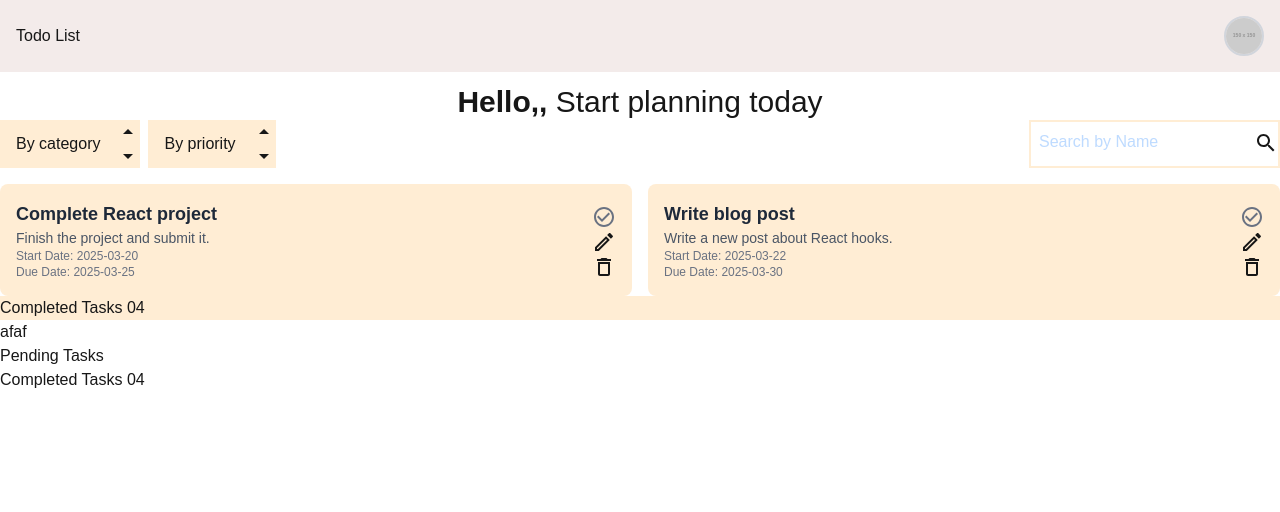
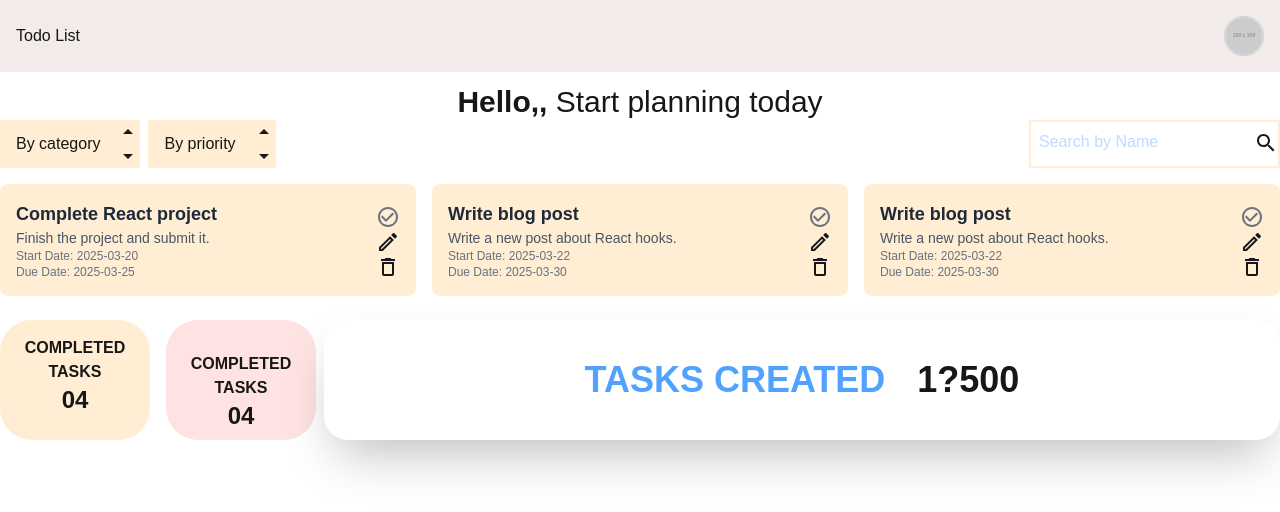
Before and after one commit to taoufikbnr/TEKANDME_Test_Bennour_Taoufik, a Next.js app in the folder frontend/: page / in a window 1280 px wide. Shown: the top 512 px of the page. Built offline with nearby package versions, Linux system fonts and the light colour scheme; no server answers; sample sign-in values are in the browser's storage.

Commit message:
feat(ui):Add Task Status Component

```diff
--- a/frontend/src/app/components/TaskList.tsx
+++ b/frontend/src/app/components/TaskList.tsx
@@ -19,6 +19,14 @@ const TaskList = () => {
           description: 'Finish the project and submit it.',
           startDate: '2025-03-20',
           dueDate: '2025-03-25',
+          completed: false,
+        },
+        {
+          id: 2,
+          title: 'Write blog post',
+          description: 'Write a new post about React hooks.',
+          startDate: '2025-03-22',
+          dueDate: '2025-03-30',
           completed: false,
         },
         {
--- a/frontend/src/app/components/TaskStatus.tsx
+++ b/frontend/src/app/components/TaskStatus.tsx
@@ -2,16 +2,29 @@ import React from 'react'
 
 const TaskStatus = () => {
   return (
-    <div>
-        <div>
-            <div className='bg-orange-100'>Completed Tasks 04</div>
-            afaf
-            <div>Pending Tasks</div>
+    <div className='h-[120px] flex mt-6 items-stretch justify-between gap-2'>
+        <div className='flex space-x-4'>
+            <div className='bg-orange-100 font-bold rounded-4xl w-[150px] h-full'>
+                <h1 className='flex flex-col items-center p-4 text-center'>
+                    <span>COMPLETED TASKS</span>
+                    <span className='text-2xl'>04</span>
+                </h1>
+            </div>
+            <div className='bg-red-100 font-bold rounded-4xl p-4 w-[150px] h-full'>
+                <h1 className='flex flex-col items-center p-4 text-center'>
+                    <span>COMPLETED TASKS</span>
+                    <span className='text-2xl'>04</span>
+                </h1>
+            </div>
         </div>
-        <div>
-            <div className=''>Completed Tasks 04</div>
+        <div className='flex flex-2 items-center justify-center text-center shadow-2xl rounded-3xl h-full'>
+                <h1 className='flex items-center gap-8 p-4 text-center font-bold text-4xl'>
+                    <span className='text-blue-400'>TASKS CREATED</span>
+                    <span>1?500</span>
+                </h1>
         </div>
     </div>
+
   )
 }
 
--- a/frontend/tailwind.config.ts
+++ b/frontend/tailwind.config.ts
@@ -24,6 +24,7 @@ const config = {
       colors: {
         blue: {
           100: '#dae3ef',
+          200: '#0c8ce9',
         },
         pink: {
           100: '#f3ebea',
```
